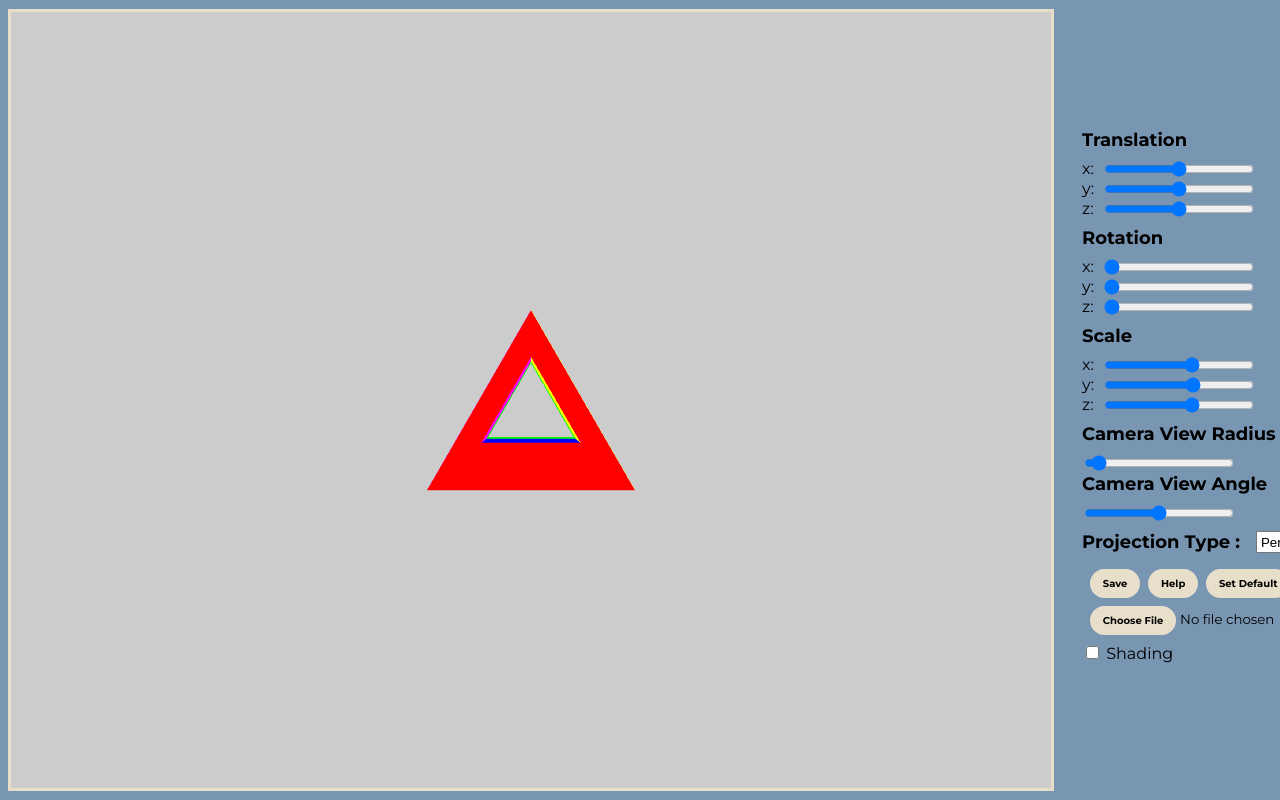
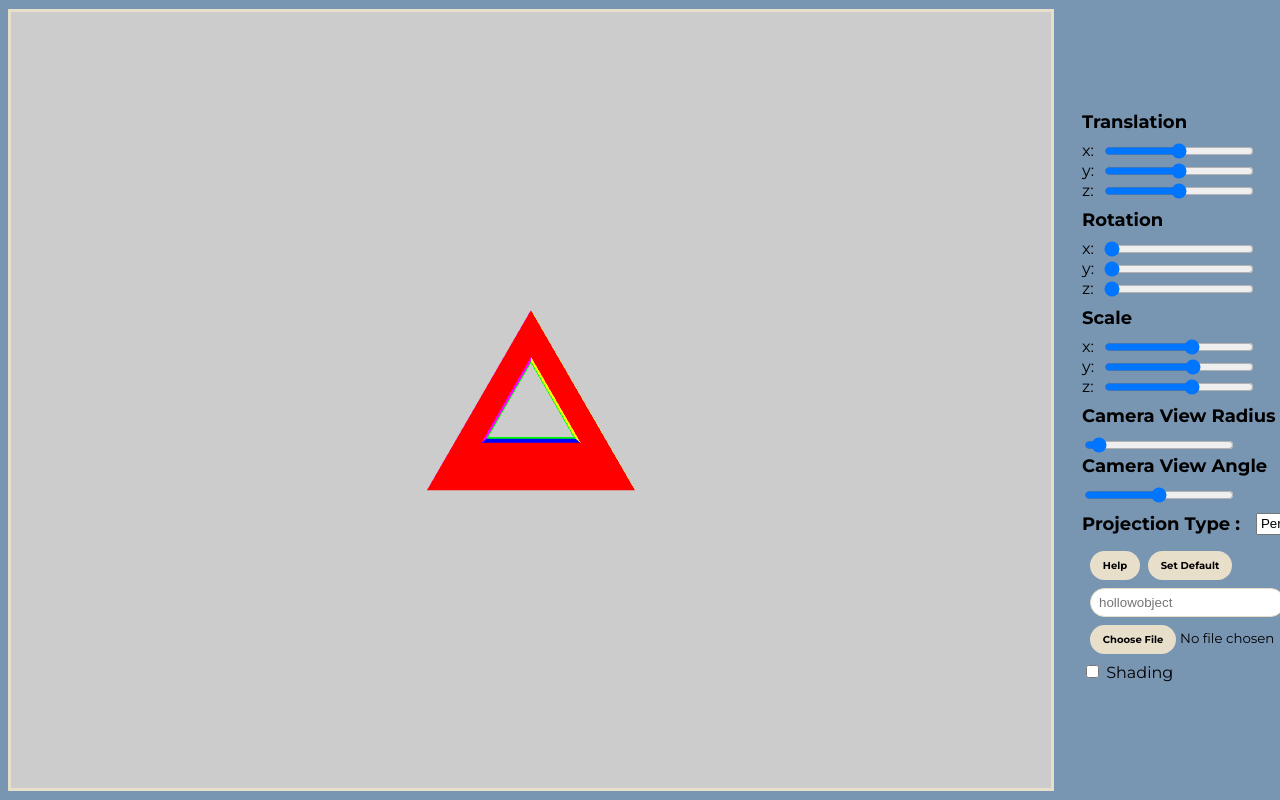
Before and after one commit to ilhamwibowo/IF3260_Tugas2_K01_G08, a plain HTML site: page src/index.html in a window 1280 px wide. Drawn offline with Linux system fonts and the light colour scheme.

Commit message:
Add change filename for save

```diff
--- a/src/index.html
+++ b/src/index.html
@@ -84,9 +84,15 @@
             </div>
 
             <div class="flex flex-row mt-2 ml-2 mr-2 gap-x-2">
-              <button id="save_btn">Save</button>
               <button id="help_btn">Help</button>
               <button id="default_btn">Set Default</button>
+            </div>
+
+            <div class="flex flex-row mt-2 ml-2 mr-2 gap-x-2">
+              <div class="flex flex-row">
+                <input type="text" id="save_filename" placeholder="hollowobject" class="input">
+                <button id="save_btn">Save</button>
+              </div>
             </div>
 
             <div class="flex flex-row mt-2 ml-2 mr-2 gap-x-2">
--- a/src/modules/main.js
+++ b/src/modules/main.js
@@ -253,7 +253,8 @@ function main() {
 
     // file setting
     const text = JSON.stringify(obj);
-    const name = "hollowobject.json";
+    const val = document.getElementById("save_filename").value;
+    const name = val === "" ? "hollowobject.json" : val + ".json";
     const type = "text/plain";
 
     // create file
--- a/src/styles.css
+++ b/src/styles.css
@@ -90,6 +90,12 @@ canvas {
     column-gap: 0.5rem;
 }
 
+input[type="text"] {
+    border-radius: 15px;
+    border: 1px solid #E8DFCA;
+    padding: 0 0.5rem;
+    margin-right: 5px;
+}
 
 button,
 input::-webkit-file-upload-button,
```
Also changed, not shown: 1 other file.
